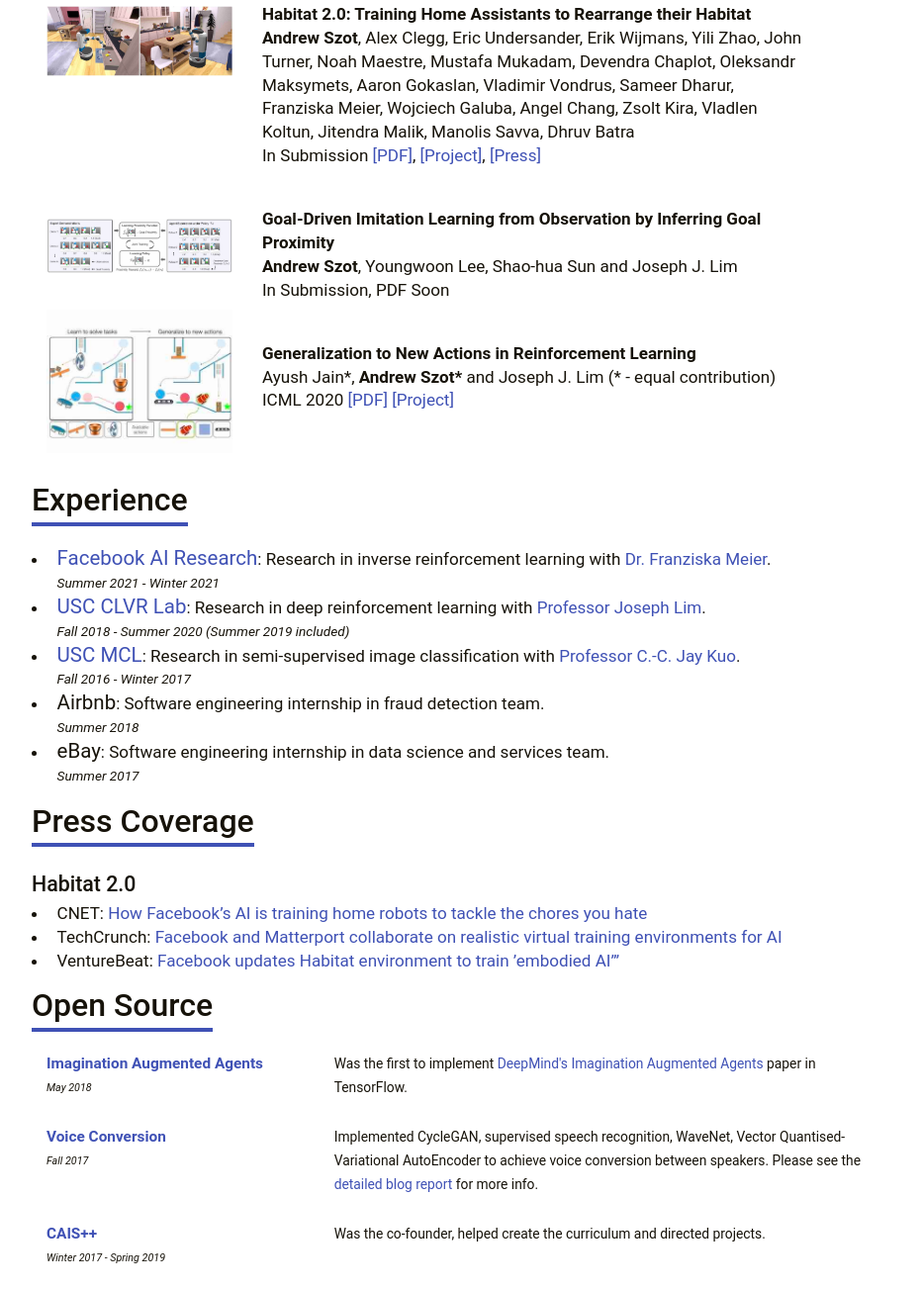
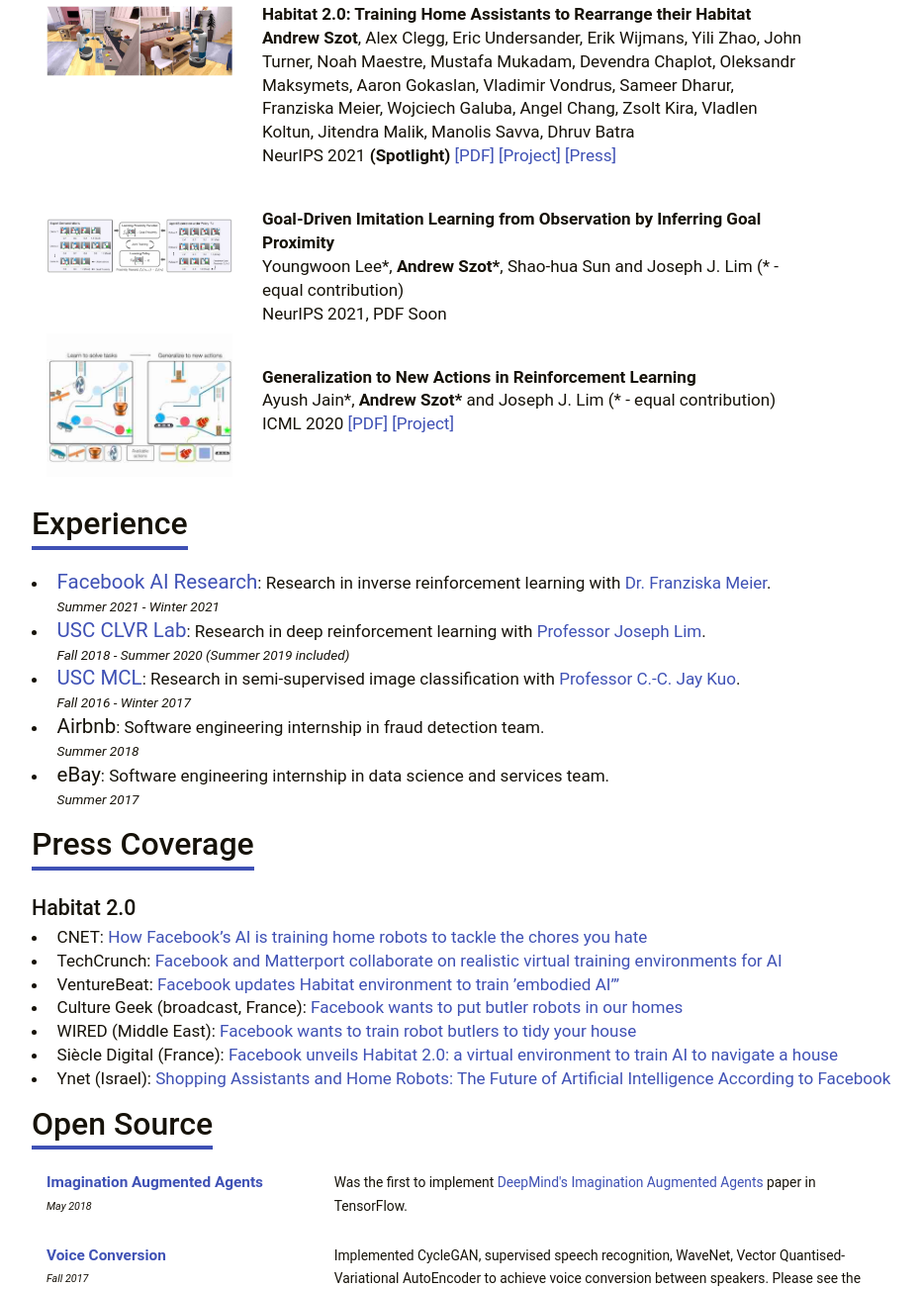
Before and after one commit to ASzot/aszot.github.io, a plain HTML site: page index.html in a window 1280 px wide. Shown: the part 311-1614 px from the top of the page at 99% size, without its empty margins (172-1104 px from the left). Drawn offline with nearby package versions, Linux system fonts and the light colour scheme.

Commit message:
rebuilding site Wed Sep 29 08:57:46 EDT 2021

```diff
--- a/index.html
+++ b/index.html
@@ -96,10 +96,11 @@
 						<br>
 						<b>Andrew Szot</b>, Alex Clegg, Eric Undersander, Erik Wijmans, Yili Zhao, John Turner, Noah Maestre, Mustafa Mukadam, Devendra Chaplot, Oleksandr Maksymets, Aaron Gokaslan, Vladimir Vondrus, Sameer Dharur, Franziska Meier, Wojciech Galuba, Angel Chang, Zsolt Kira, Vladlen Koltun, Jitendra Malik, Manolis Savva, Dhruv Batra
 						<div class='paper-pub-info'>
-							In Submission
-              <a href='https://arxiv.org/abs/2106.14405'>[PDF]</a>,
-              <a href='https://sites.google.com/view/habitat2'>[Project]</a>,
+              NeurIPS 2021 <b>(Spotlight)</b>
+              <a href='https://arxiv.org/abs/2106.14405'>[PDF]</a>
+              <a href='https://sites.google.com/view/habitat2'>[Project]</a>
               <a href="#press-hab2">[Press]</a>
+
 						</div>
 					</div>
 					<div class='col-sm-1'>
@@ -113,9 +114,9 @@
 						<b>Goal-Driven Imitation Learning from Observation by Inferring
 						Goal Proximity</b>
 						<br>
-						<b>Andrew Szot</b>, Youngwoon Lee, Shao-hua Sun and Joseph J. Lim
+						Youngwoon Lee*, <b>Andrew Szot*</b>, Shao-hua Sun and Joseph J. Lim (* - equal contribution)
 						<div class='paper-pub-info'>
-							In Submission, PDF Soon
+							NeurIPS 2021, PDF Soon
 						</div>
 					</div>
 					<div class='col-sm-1'>
@@ -185,6 +186,18 @@
         </li>
         <li>
           VentureBeat: <a href="https://venturebeat.com/2021/06/30/facebook-updates-habitat-environment-to-train-embodied-ai/">Facebook updates Habitat environment to train ’embodied AI’”</a>
+        </li>
+        <li>
+          Culture Geek (broadcast, France): <a href="https://www.bfmtv.com/economie/replay-emissions/culture-geek/culture-geek-facebook-veut-mettre-des-robots-de-majordomes-dans-nos-maisons-par-anthony-morel-01-07_VN-202107010032.html">Facebook wants to put butler robots in our homes</a>
+        </li>
+        <li>
+          WIRED (Middle East): <a href="https://wired.me/technology/artificial-intelligence/facebook-wants-to-train-your-robot-butler/">Facebook wants to train robot butlers to tidy your house</a>
+        </li>
+        <li>
+          Siècle Digital (France): <a href="https://siecledigital.fr/2021/07/05/facebook-habitat-2-0-ia-maison/">Facebook unveils Habitat 2.0: a virtual environment to train AI to navigate a house</a>
+        </li>
+        <li>
+          Ynet (Israel): <a href="https://www.ynet.co.il/digital/technews/article/HkKY6xq3u">Shopping Assistants and Home Robots: The Future of Artificial Intelligence According to Facebook</a>
         </li>
 			</ul>
 
```
